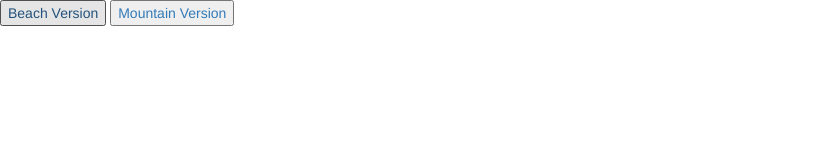
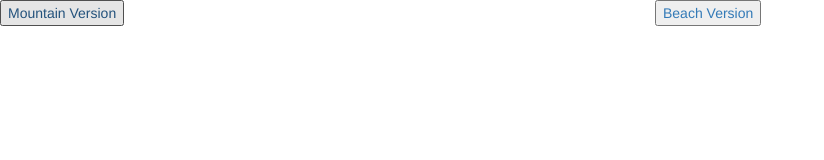
Before and after one commit to catherinemarston/vail-app, a website: page public/index.html in a window 1280 px wide. Shown: the whole page, without its empty margins (0-824 px from the left). Drawn offline with nearby package versions, Linux system fonts and the light colour scheme; some packages are replaced by stand-ins of ours; a script that the page names is missing.

```diff
--- a/public/app/gate/gate.html
+++ b/public/app/gate/gate.html
@@ -1,4 +1,12 @@
-
-
-  <a ui-sref-active = "active" ui-sref = "beach"><button>Beach Version</button></a>
-  <a ui-sref-active = "active" ui-sref = "mountain"><button>Mountain Version</button></a>
+<div class="row">
+    <div class="col-xs-6">
+        <a ui-sref-active="active" ui-sref="mountain">
+            <button>Mountain Version</button>
+        </a>
+    </div>
+    <div class="col-xs-6">
+        <a ui-sref-active="active" ui-sref="beach">
+            <button>Beach Version</button>
+        </a>
+    </div>
+</div>
```
Also changed, not shown: public/images/beach.jpg (added), public/images/mountain.jpg (added).
